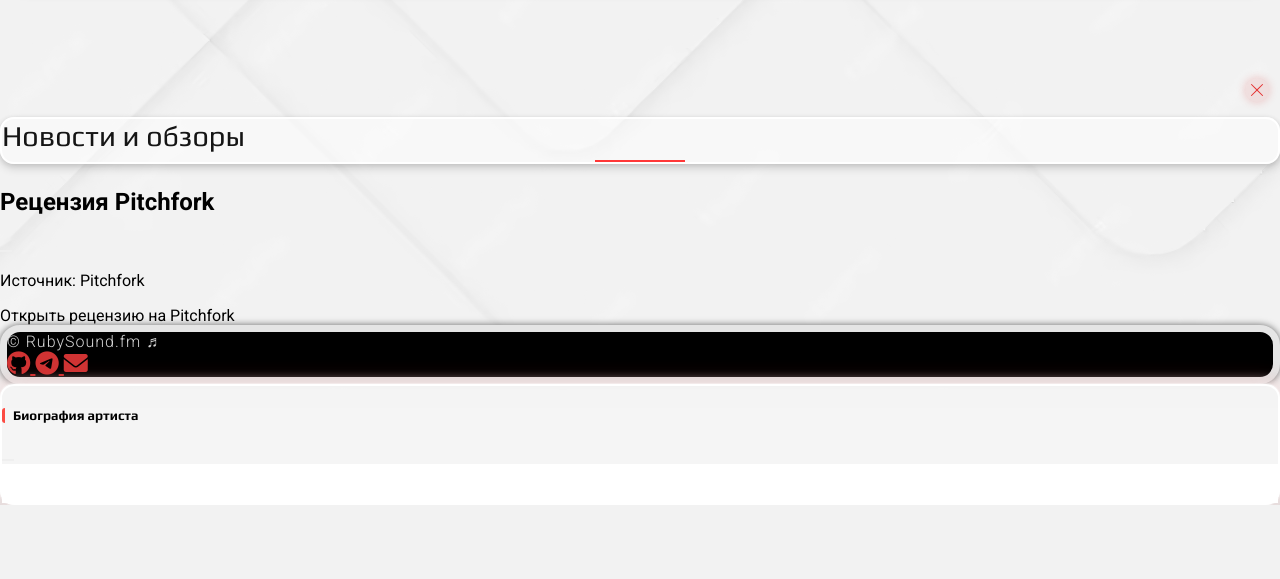
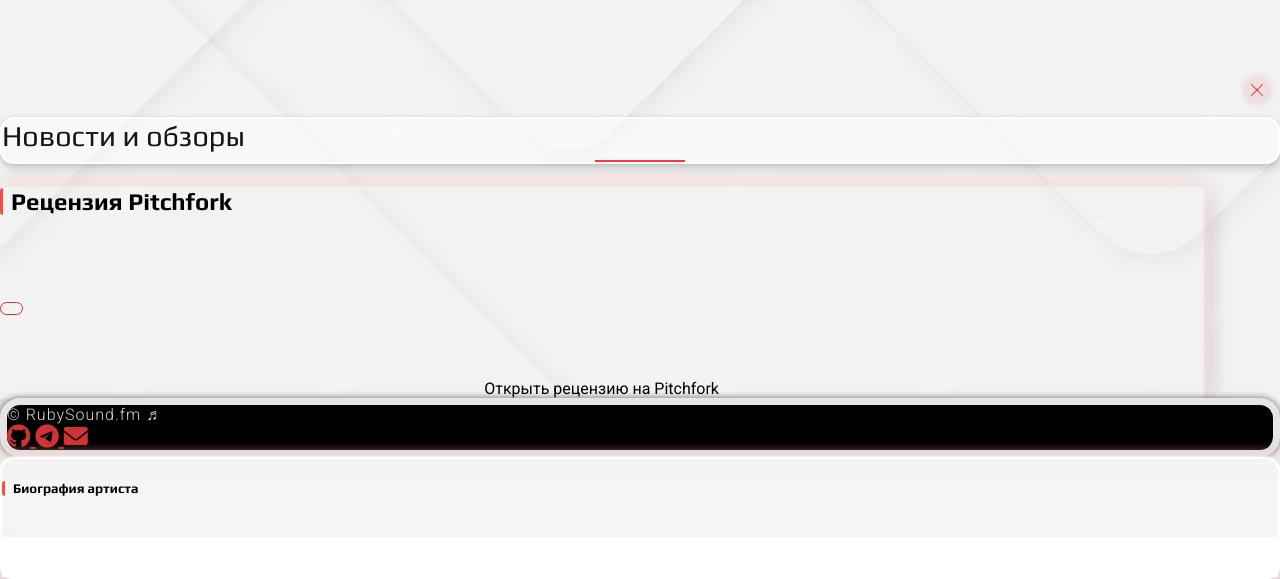
Before and after one commit to MRGiorgiosDev8/musicPlatform_api_django, a Django app: template music_api/templates/editorial_music.html in a window 1280 px wide. Shown: the part 310-889 px from the top of the page. Before the commit the page ends 815 px from the top, so only its background shows below. Run offline with Django 5.2, Linux system fonts and the light colour scheme; the template is opened without the code that fills it, so the values that code supplies are empty; some web fonts are replaced.

Commit message:
feat(editorial): добавлен фид рецензий Pitchfork и модальное окно с рецензией

```diff
--- a/music_api/templates/base.html
+++ b/music_api/templates/base.html
@@ -61,6 +61,7 @@
     <link rel="stylesheet" href="/static/css/pages/auth.css">
     <link rel="stylesheet" href="/static/css/pages/profile.css">
     <link rel="stylesheet" href="/static/css/pages/playlists.css">
+    <link rel="stylesheet" href="/static/css/pages/editorial_music.css">
 
 
     <link rel="icon" type="image/x-icon" href="/static/images/musicico.ico">
--- a/music_api/templates/editorial_music.html
+++ b/music_api/templates/editorial_music.html
@@ -17,18 +17,24 @@
         <button type="button" class="btn-close" data-bs-dismiss="modal" aria-label="Закрыть"></button>
       </div>
       <div class="modal-body" id="editorialArticleModalBody">
-        <div id="editorialArticleLoading" class="text-center py-4" hidden>
-          <div class="spinner-border text-danger" role="status" aria-label="Загрузка"></div>
-        </div>
         <div id="editorialArticleError" class="alert alert-danger" hidden></div>
-        <div id="editorialArticleContent">
-          <p class="text-muted mb-3" id="editorialArticleMeta"></p>
-          <p id="editorialArticleSummary" class="text-body mb-4"></p>
-          <div id="editorialArticleHtml" class="text-body"></div>
-          <p class="text-muted mt-4 mb-2">Источник: Pitchfork</p>
-          <a id="editorialArticleOriginal" class="btn btn-danger rounded-2" target="_blank" rel="noopener noreferrer">
-            Открыть рецензию на Pitchfork
-          </a>
+        <div id="editorialArticleContent" class="editorial-article">
+          <div class="editorial-article__content">
+            <div id="editorialArticleArtist" class="editorial-article__artist" hidden></div>
+            <h3 id="editorialArticleTitle" class="editorial-article__title"></h3>
+            <p class="editorial-article__meta text-muted" id="editorialArticleMeta"></p>
+            <p id="editorialArticleSummary" class="editorial-article__summary text-body"></p>
+            <div class="editorial-article__media">
+              <img id="editorialArticleCover" class="editorial-article__cover" alt="" loading="lazy" hidden>
+            </div>
+            <div id="editorialArticleRating" class="editorial-article__rating" hidden></div>
+            <div id="editorialArticleHtml" class="editorial-article__body text-body"></div>
+            <div class="editorial-article__actions">
+              <a id="editorialArticleOriginal" class="btn btn-danger rounded-2" target="_blank" rel="noopener noreferrer">
+                Открыть рецензию на Pitchfork
+              </a>
+            </div>
+          </div>
         </div>
       </div>
     </div>
--- /dev/null
+++ b/static/css/pages/editorial_music.css
@@ -0,0 +1,146 @@
+.editorial-article {
+    display: block;
+}
+
+#editorialArticleModal .modal-content {
+    box-shadow: var(--shadow-ruby-glow);
+}
+
+#editorialArticleModal .modal-title {
+    font-family: var(--font-heading);
+    border-left: 3px solid rgba(255, 13, 0, 0.73);
+    border-radius: 3px;
+    padding-left: 8px;
+}
+
+.editorial-article__media {
+    margin: 0 auto 1.5rem;
+    text-align: center;
+}
+
+.editorial-article__cover {
+    display: block;
+    width: 40%;
+    max-width: 1100px;
+    height: auto;
+    object-fit: contain;
+    border-radius: var(--border-radius-small);
+    box-shadow: var(--shadow-card);
+    margin: 0 auto;
+}
+
+.editorial-article__content {
+    min-width: 0;
+}
+
+.editorial-article__artist {
+    margin-bottom: 0.35rem;
+    color: var(--color-primary);
+    font-weight: 700;
+    letter-spacing: 0.04em;
+    text-transform: uppercase;
+}
+
+.editorial-article__title {
+    margin: 0 0 0.75rem;
+    color: var(--color-text-dark);
+    font-size: clamp(1.35rem, 2vw, 2rem);
+    line-height: 1.15;
+}
+
+.editorial-article__meta,
+.editorial-article__summary,
+.editorial-article__body {
+    line-height: 1.65;
+}
+
+.editorial-article__meta {
+    margin-bottom: 1rem;
+}
+
+.editorial-article__summary {
+    margin-bottom: 1.5rem;
+}
+
+.editorial-article__body :where(p, h1, h2, h3, h4, h5, h6, ul, ol, blockquote) {
+    margin-top: 0;
+    margin-bottom: 1rem;
+}
+
+.editorial-article__body {
+    overflow-wrap: anywhere;
+}
+
+.editorial-article__body ul,
+.editorial-article__body ol {
+    padding-left: 1.35rem;
+}
+
+.editorial-article__body li {
+    margin-bottom: 0.65rem;
+}
+
+.editorial-article__body li:last-child {
+    margin-bottom: 1rem;
+}
+
+.editorial-article__body li > p {
+    margin-bottom: 0.35rem;
+}
+
+.editorial-article__rating {
+    display: inline-flex;
+    margin-bottom: 1.25rem;
+    padding: 0.35rem 0.65rem;
+    border: 1px solid var(--color-primary);
+    border-radius: var(--border-radius-small);
+    color: var(--color-primary);
+    font-weight: 700;
+}
+
+.editorial-article__actions {
+    display: flex;
+    flex-direction: column;
+    flex-wrap: wrap;
+    align-items: center;
+    gap: 0.75rem 1rem;
+    margin-top: 1.5rem;
+    padding-top: 1rem;
+    border-top: 1px solid var(--bs-border-color);
+}
+
+.editorial-article__source {
+    margin: 0;
+}
+
+@media (max-width: 767.98px) {
+    .editorial-article__cover {
+        width: 100%;
+        max-width: none;
+        margin-inline: auto;
+    }
+}
+
+:root[data-theme="dark"] #editorialArticleModal .modal-content {
+    box-shadow: var(--shadow-ruby-glow);
+}
+
+:root[data-theme="dark"] #editorialArticleModal .editorial-article__cover {
+    box-shadow: var(--shadow-card-dark);
+}
+
+:root[data-theme="dark"] #editorialArticleModal .editorial-article__body,
+:root[data-theme="dark"] #editorialArticleModal .editorial-article__body :where(span, div, strong, em, li) {
+    color: var(--color-text-light) !important;
+}
+
+:root[data-theme="dark"] #editorialArticleModal .btn-close {
+    filter: invert(1) grayscale(1);
+    opacity: 0.9;
+}
+
+@media (min-width: 768px) {
+    #editorialArticleModal .modal-dialog {
+        max-width: min(94vw, 1320px);
+    }
+}
--- a/static/js/entry/bootstrap.ts
+++ b/static/js/entry/bootstrap.ts
@@ -34,6 +34,7 @@ import '../animation/profile_stagger_animation.ts';
 import '../animation/playlist_stagger_animation.ts';
 import '../animation/public_profile_stagger_animation.ts';
 import '../animation/artist_bio_modal_close_animation.ts';
+import '../animation/editorial_article_modal_animation.ts';
 import '../animation/public_comments_animation.ts';
 import '../animation/wavesurfer_morph_button.ts';
 
```
Also changed, not shown: music_api/views/editorial_music.py (+76 -16 lines), static/js/animation/animation_home.ts (+12 -1 lines), static/js/animation/editorial_article_modal_animation.ts (added, +54 -0 lines), static/js/editorial_music_feed.ts (+121 -21 lines), CHANGELOG.md, readme.md.
